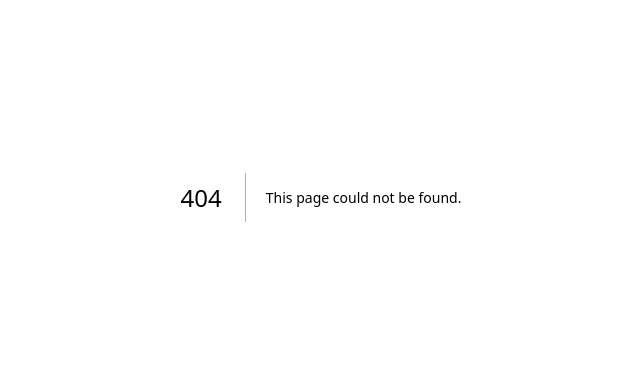
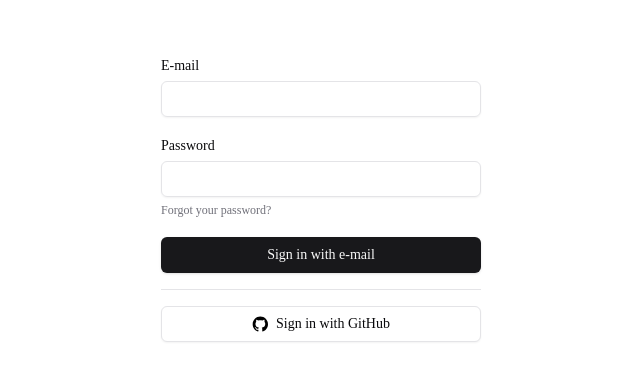
Before and after one commit to mateusramoscaetano/next-rbac, a Next.js app in the folder apps/web/: page /auth/sign-in in a window 1280 px wide. Before the commit this address had no page. Shown: the part 203-584 px from the top of the page, without its empty margins (319-959 px from the left). Built offline with nearby package versions, Linux system fonts and the light colour scheme.

Commit message:
Add app/auth layout for auth pages. Add sign-in page.

```diff
--- /dev/null
+++ b/apps/web/src/app/auth/layout.tsx
@@ -0,0 +1,11 @@
+export default function AuthLayout({
+  children,
+}: Readonly<{
+  children: React.ReactNode
+}>) {
+  return (
+    <div className='flex min-h-screen w-full flex-col items-center justify-center px-4'>
+      <div className='w-full max-w-xs'>{children}</div>
+    </div>
+  )
+}
--- /dev/null
+++ b/apps/web/src/app/auth/sign-in/page.tsx
@@ -0,0 +1,47 @@
+import Image from 'next/image'
+import Link from 'next/link'
+
+import githubIcon from '@/assets/github.svg'
+import { Button } from '@/components/ui/button'
+import { Input } from '@/components/ui/input'
+import { Label } from '@/components/ui/label'
+import { Separator } from '@/components/ui/separator'
+
+export default function SignInPage() {
+  return (
+    <>
+      <form className='space-y-4'>
+        <div className='space-y-1'>
+          <Label htmlFor='email'>E-mail</Label>
+          <Input name='email' type='email' id='email' />
+        </div>
+        <div className='space-y-1'>
+          <Label htmlFor='password'>Password</Label>
+          <Input name='password' type='password' id='password' />
+
+          <Link
+            href={'/auth/forgot-password'}
+            className='text-muted-foreground text-xs font-medium hover:underline'
+          >
+            Forgot your password?
+          </Link>
+        </div>
+
+        <Button type='submit' className='w-full'>
+          Sign in with e-mail
+        </Button>
+        <Separator />
+        <Button variant={'outline'} className='w-full'>
+          <Image
+            src={githubIcon}
+            width={16}
+            height={16}
+            className='mr-2 size-4 dark:invert'
+            alt='dads'
+          />
+          Sign in with GitHub
+        </Button>
+      </form>
+    </>
+  )
+}
```
